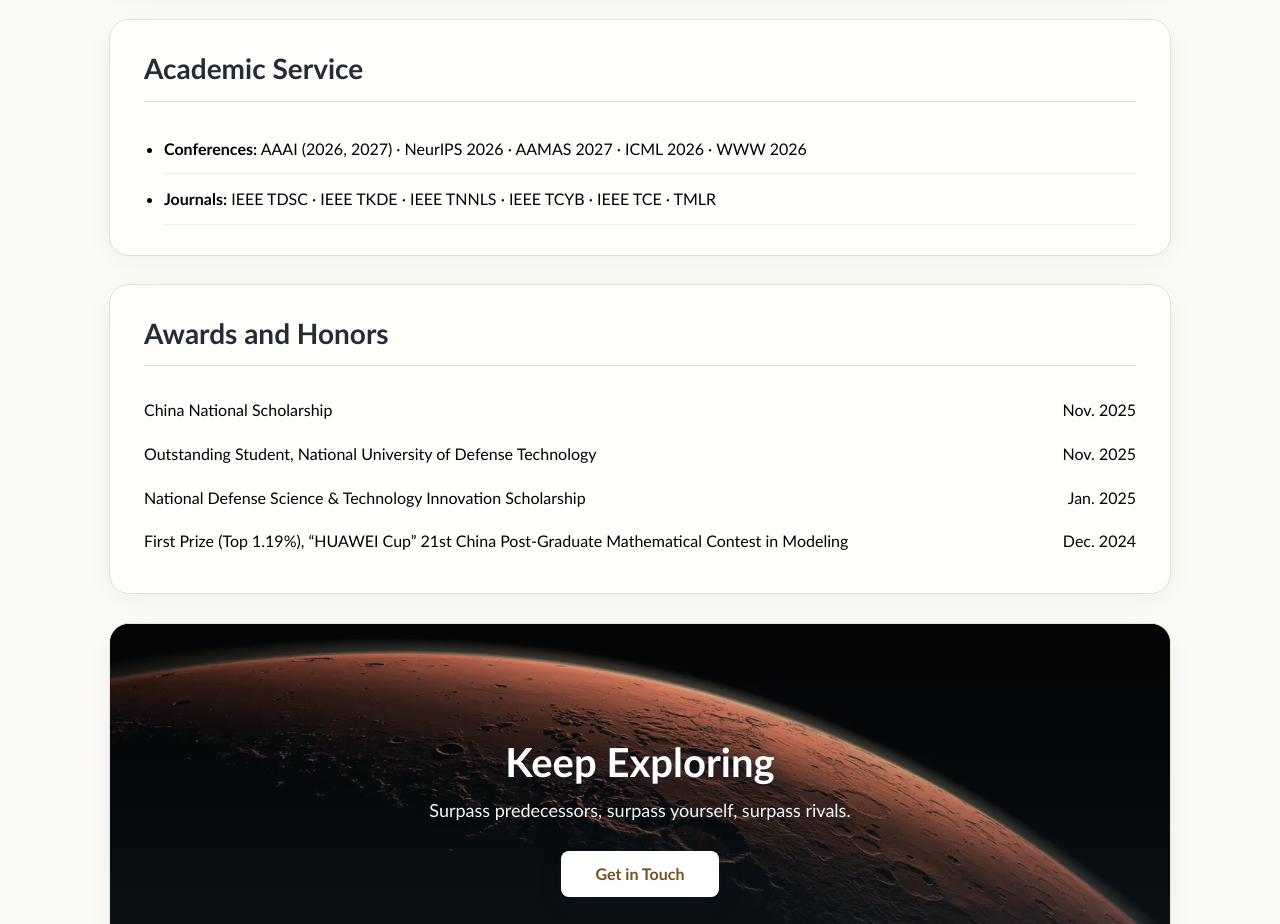
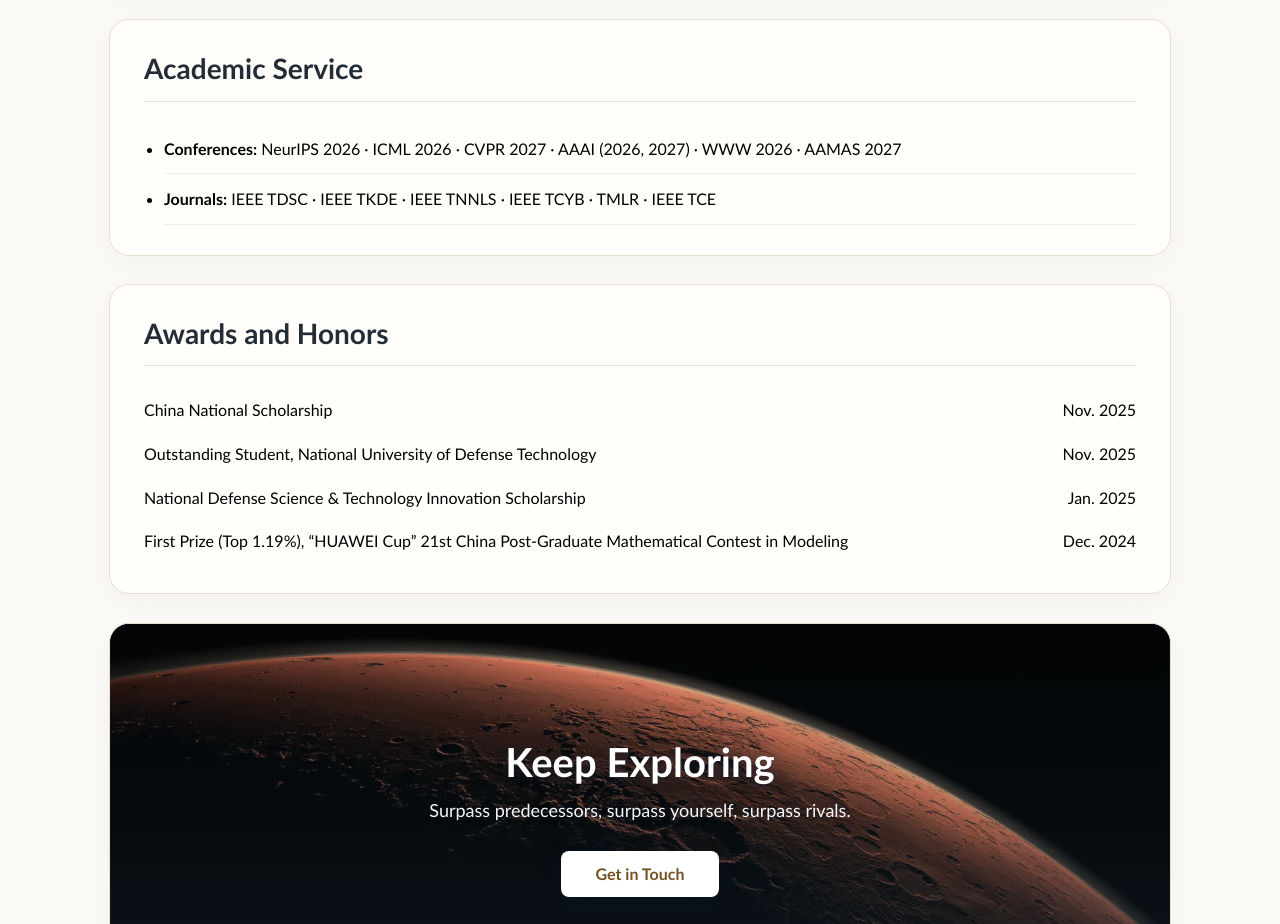
Before and after one commit to WinzhengKong/WinzhengKong.github.io, a plain HTML site: page index.html in a window 1280 px wide. Shown: the part 2440-3364 px from the top of the page. Drawn offline with Linux system fonts and the light colour scheme.

Commit message:
Update and order academic reviewing service

```diff
--- a/index.html
+++ b/index.html
@@ -204,8 +204,8 @@
         <section id="service" class="page-section content-section">
           <heading data-i18n="heading.service">Academic Service</heading>
           <ul class="review-list service-list">
-            <li data-i18n="service.conf"><strong>Conferences:</strong> AAAI (2026, 2027) · NeurIPS 2026 · AAMAS 2027 · ICML 2026 · WWW 2026</li>
-            <li data-i18n="service.journal"><strong>Journals:</strong> IEEE TDSC · IEEE TKDE · IEEE TNNLS · IEEE TCYB · IEEE TCE · TMLR</li>
+            <li data-i18n="service.conf"><strong>Conferences:</strong> NeurIPS 2026 · ICML 2026 · CVPR 2027 · AAAI (2026, 2027) · WWW 2026 · AAMAS 2027</li>
+            <li data-i18n="service.journal"><strong>Journals:</strong> IEEE TDSC · IEEE TKDE · IEEE TNNLS · IEEE TCYB · TMLR · IEEE TCE</li>
           </ul>
         </section>
 
@@ -311,8 +311,8 @@
           'edu3.degree': '学士',
           'edu3.td': '<strong>中南大学</strong><br>自动化学院',
           'edu3.date': '2019年9月 - 2023年6月',
-          'service.conf': '<strong>会议：</strong> AAAI（2026，2027） · NeurIPS 2026 · AAMAS 2027 · ICML 2026 · WWW 2026',
-          'service.journal': '<strong>期刊：</strong> IEEE TDSC · IEEE TKDE · IEEE TNNLS · IEEE TCYB · IEEE TCE · TMLR',
+          'service.conf': '<strong>会议：</strong> NeurIPS 2026 · ICML 2026 · CVPR 2027 · AAAI（2026，2027） · WWW 2026 · AAMAS 2027',
+          'service.journal': '<strong>期刊：</strong> IEEE TDSC · IEEE TKDE · IEEE TNNLS · IEEE TCYB · TMLR · IEEE TCE',
           'award1': '国家奖学金',
           'award1.date': '2025年11月',
           'award2': '国防科技大学校级优秀学员',
```
